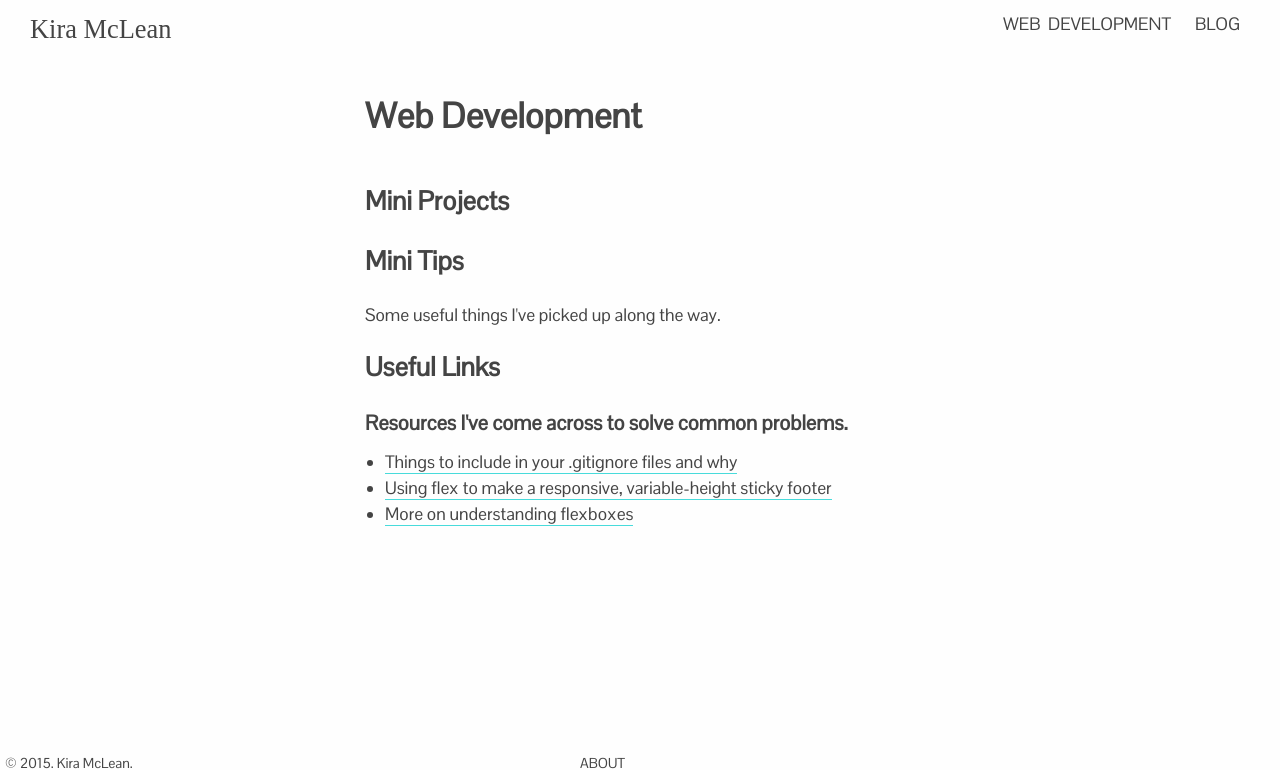
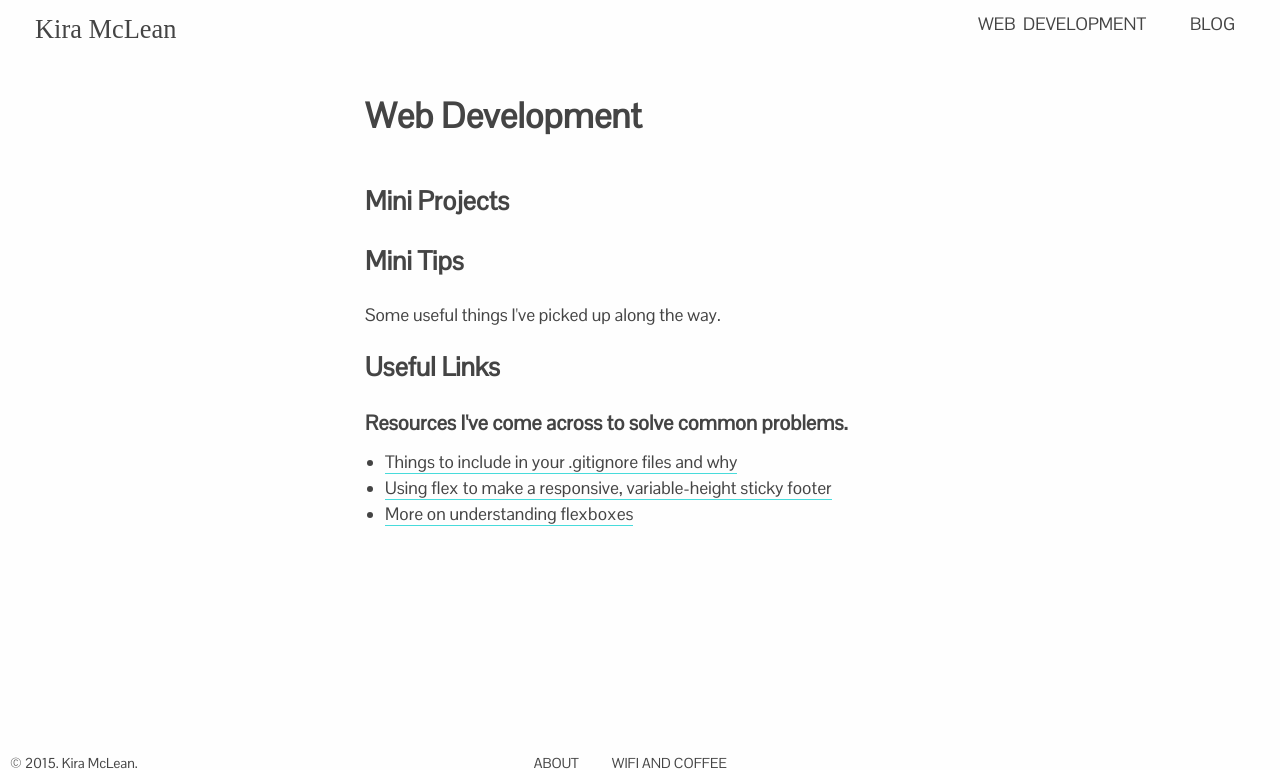
Before and after one commit to kiramclean/old-website, a Jekyll site: the page built from web-development.html, in a window 1280 px wide, cut to the strip 0-770 px from the top of the page. Built offline with Jekyll 4.4.1, drawn with Linux system fonts in a browser that asks for light colours; some web fonts are replaced.

Commit message:
Add wifi and coffee page;

```diff
--- a/_includes/footer.html
+++ b/_includes/footer.html
@@ -1,6 +1,6 @@
 <footer>
   <div class='row'>
-    <div id='contact' class='col-6 col-m-12'>
+    <div id='contact' class='col-5 col-m-12'>
       <ul>
         <li>{% include icon-github.html username=site.github_username %}</li>
         <li>{% include icon-twitter.html username=site.twitter_username %}</li>
@@ -8,9 +8,10 @@
       </ul>
     </div>
 
-    <div id='pages' class='col-3 col-m-6'>
+    <div id='pages' class='col-4 col-m-6'>
       <ul>
         <li><a href='/about'>About</a></li>
+        <li><a href='/wifi-and-coffee'>Wifi and Coffee</a></li>
       </ul>
     </div>
 
--- a/_sass/_base.scss
+++ b/_sass/_base.scss
@@ -32,6 +32,10 @@ body {
 
 h1, h2, h3, h4, h5, h6 {
   padding: 10px 0;
+}
+
+li {
+  margin-left: 20px;
 }
 
 img {
--- a/_sass/_layout.scss
+++ b/_sass/_layout.scss
@@ -55,10 +55,6 @@
   font-size: 0.9em;
 }
 
-#link-list {
-  margin-left: 20px;
-}
-
 /* POSTS */
 
 .post-meta {
@@ -97,7 +93,7 @@ footer {
   li {
     display: inline;
     list-style: none;
-    padding: 0 10px;
+    padding-right: 10px;
   }
 }
 
@@ -113,7 +109,7 @@ footer {
 
 [class*='col-'] {
   width: 100%;
-  padding: 5px;
+  padding: 5px 10px;
 }
 
 /* MEDIUM*/
```
Also changed, not shown: wifi-and-coffee.md (added, +12 -0 lines).
